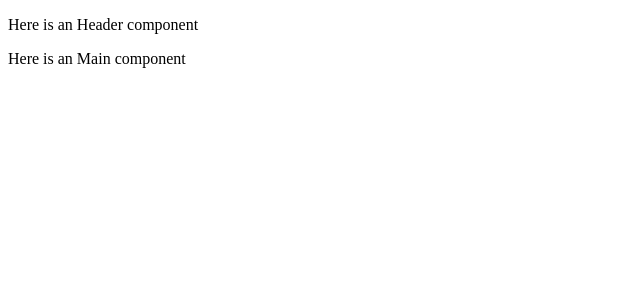
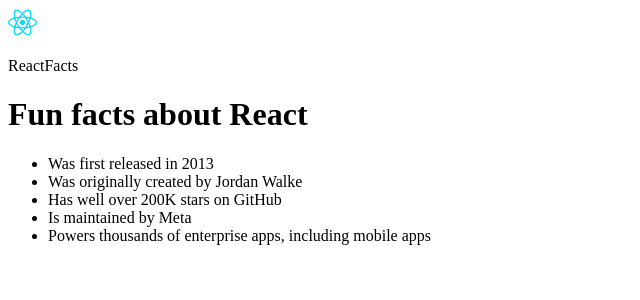
Before and after one commit to x1u49jd/ReactFactsProject, a React (Vite) app: page / in a window 1280 px wide. Shown: the top 300 px of the page, without its empty margins (0-640 px from the left). Built offline with nearby package versions, Linux system fonts and the light colour scheme.

Commit message:
Filled in JSX

```diff
--- a/src/Header.jsx
+++ b/src/Header.jsx
@@ -1,7 +1,8 @@
 export default function Header(){
     return (
         <>
-            <p>Here is an Header component</p>
+            <img src="./images/reactjs-icon.png"/>
+            <p>ReactFacts</p>
         </>
     )
 }
--- a/src/main.jsx
+++ b/src/main.jsx
@@ -1,7 +1,14 @@
 export default function Main(){
     return (
         <main>
-            <p>Here is an Main component</p>
+            <h1>Fun facts about React</h1>
+            <ul>
+                <li>Was first released in 2013</li>
+                <li>Was originally created by Jordan Walke</li>
+                <li>Has well over 200K stars on GitHub</li>
+                <li>Is maintained by Meta</li>
+                <li>Powers thousands of enterprise apps, including mobile apps</li>
+            </ul>
         </main>
     )
 }
```
Also changed, not shown: images/react-logo-half.png (added), images/reactjs-icon.png (added).
